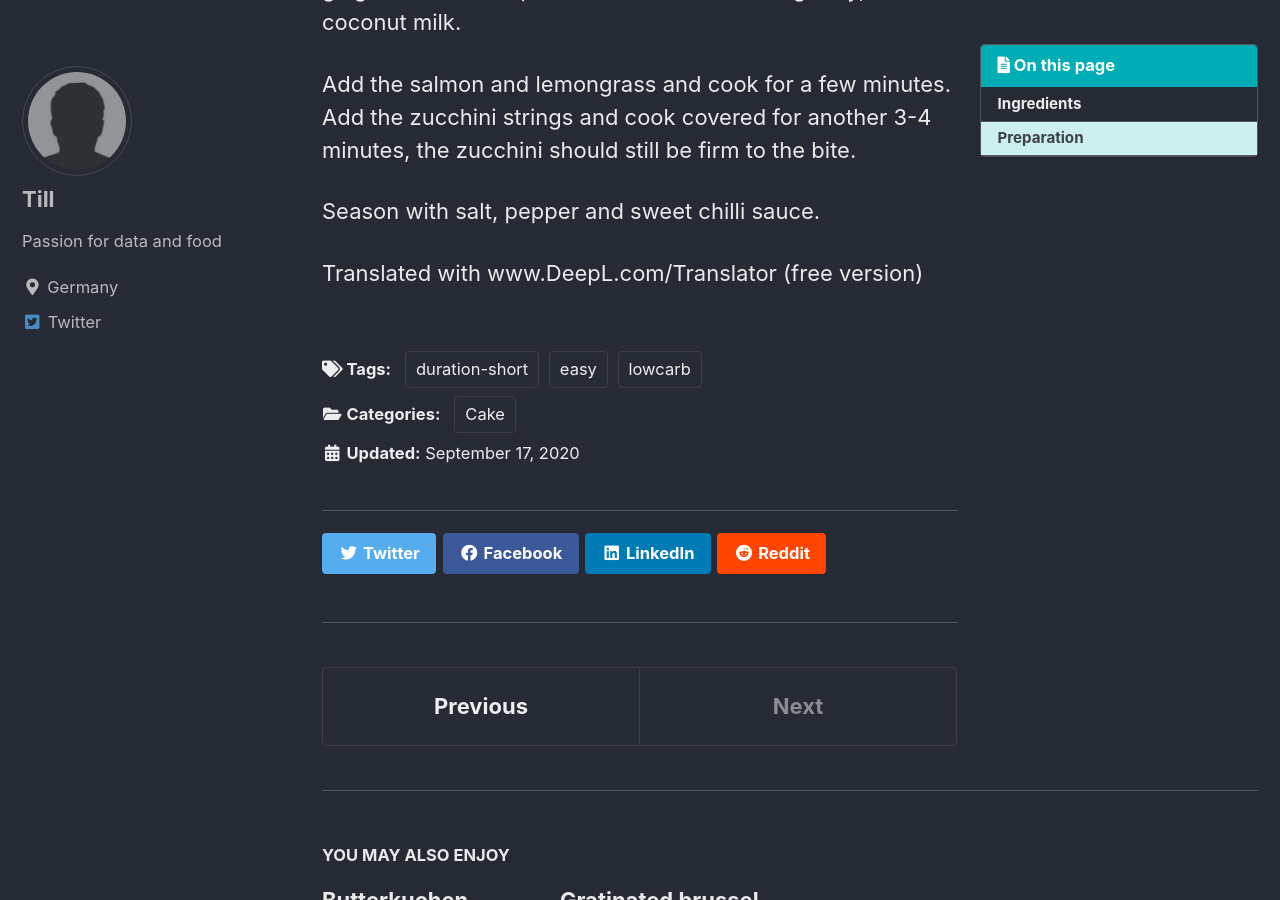
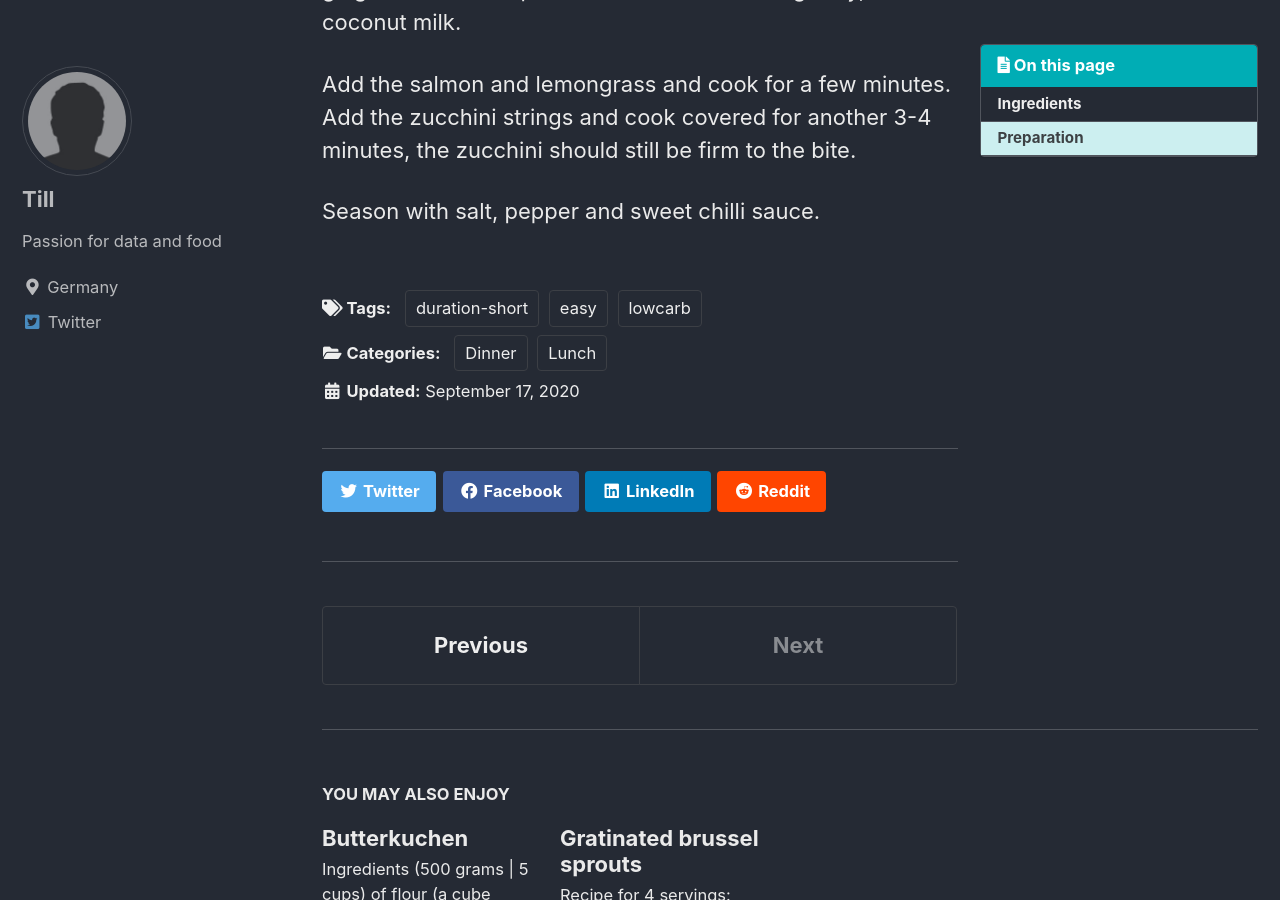
Before and after one commit to oarsi/kitchenzen, a Jekyll site: the page built from _posts/2020-09-17-zoodles-salmon.md, in a window 1280 px wide and 900 px high, scrolled down 1312 px. Built offline with Jekyll 4.4.1, drawn with Linux system fonts in a browser that asks for light colours; cached includes are drawn as plain includes.

Commit message:
Changed Categories

```diff
--- a/_posts/2020-09-17-zoodles-salmon.md
+++ b/_posts/2020-09-17-zoodles-salmon.md
@@ -6,7 +6,8 @@ header:
   overlay_image: /assets/images/zoodles_salmon.jpg
   show_overlay_excerpt: false
 categories:
-  - Cake
+  - Dinner
+  - Lunch
 tags:
   - lowcarb
   - easy
@@ -42,5 +43,3 @@ Fry the salmon in a hot frying pan with some olive oil, but do not yet brown. Pu
 Add the salmon and lemongrass and cook for a few minutes. Add the zucchini strings and cook covered for another 3-4 minutes, the zucchini should still be firm to the bite.
 
 Season with salt, pepper and sweet chilli sauce.
-
-Translated with www.DeepL.com/Translator (free version)
```
Also changed, not shown: _posts/2020-08-25-gratinated-sprouts.md (+1 -0 lines).
